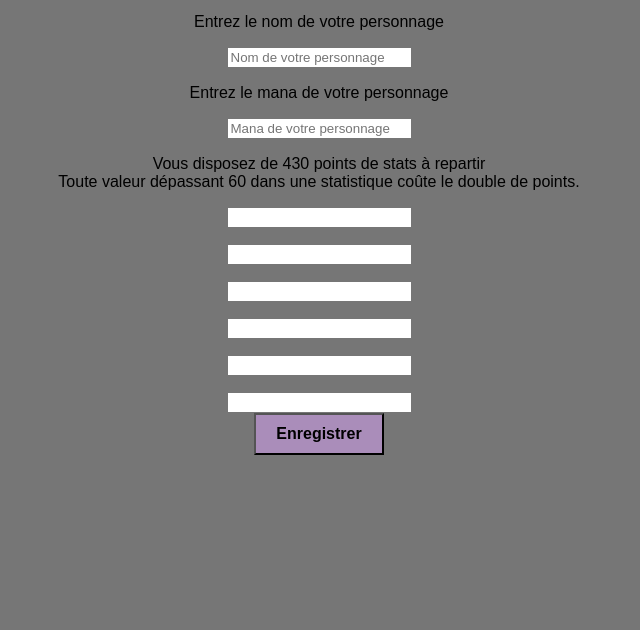
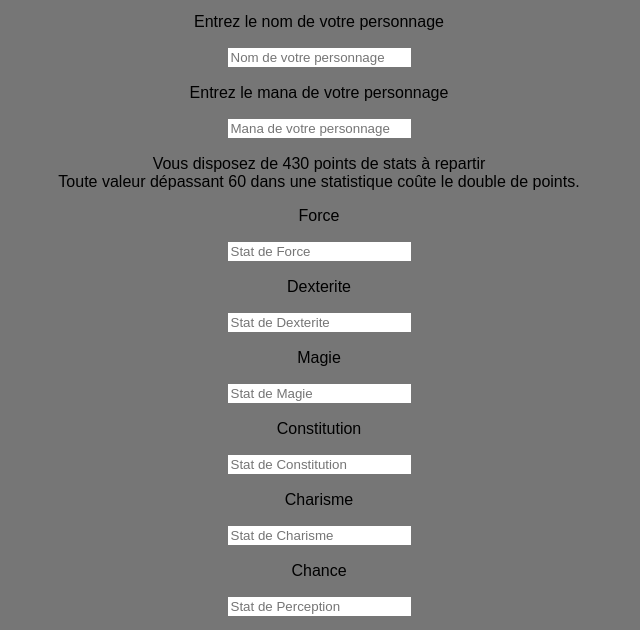
Before and after one commit to WMowgly/ArcaneSyncWeb, a website: page website/create_player.html in a window 1280 px wide. Shown: the part 165-795 px from the top of the page, without its empty margins (321-961 px from the left). Drawn offline with Linux system fonts and the light colour scheme.

Commit message:
Stat complete joueur

```diff
--- a/website/create_player.html
+++ b/website/create_player.html
@@ -19,22 +19,29 @@
       <input type="text" id="player_mana" placeholder="Mana de votre personnage">
       <br>
       <p>Vous disposez de 430 points de stats à repartir<br>Toute valeur dépassant 60 dans une statistique coûte le double de points. </p>
-      <input type="text" id="" placeholder="">
+      <p>Force</p>
+      <input type="text" id="stat_force" placeholder="Stat de Force">
       <br>
-      <p></p>
-      <input type="text" id="" placeholder="">
+      <p>Dexterite</p>
+      <input type="text" id="stat_dexterite" placeholder="Stat de Dexterite">
       <br>
-      <p></p>
-      <input type="text" id="" placeholder="">
+      <p>Magie</p>
+      <input type="text" id="stat_magie" placeholder="Stat de Magie">
       <br>
-      <p></p>
-      <input type="text" id="" placeholder="">
+      <p>Constitution</p>
+      <input type="text" id="stat_constitution" placeholder="Stat de Constitution">
       <br>
-      <p></p>
-      <input type="text" id="" placeholder="">
+      <p>Charisme</p>
+      <input type="text" id="stat_charisme" placeholder="Stat de Charisme">
       <br>
-      <p></p>
-      <input type="text" id="" placeholder="">
+      <p>Chance</p>
+      <input type="text" id="stat_perception" placeholder="Stat de Perception">
+      <br>
+      <p>Chance</p>
+      <input type="text" id="stat_chance" placeholder="Stat de Chance">
+      <br>
+      <p>Intelligence</p>
+      <input type="text" id="stat_intelligence" placeholder="Stat d'Intelligence">
       <br>
       <button id="save_player_creation">Enregistrer</button>
     </div>
```
